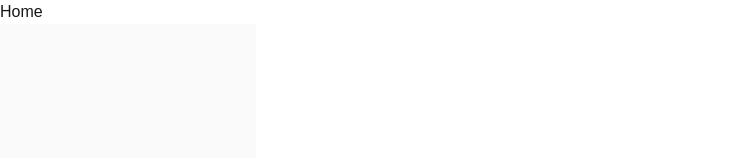
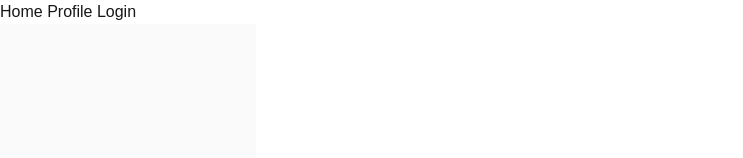
Before and after one commit to MickNate/concert_project, a Next.js app: page / in a window 1280 px wide. Shown: the top 158 px of the page, without its empty margins (0-743 px from the left). Built offline with nearby package versions, Linux system fonts and the light colour scheme.

Commit message:
updating navigation bar

```diff
--- a/app/layout.tsx
+++ b/app/layout.tsx
@@ -31,6 +31,10 @@ export default function RootLayout({
       <div>
           {" "}
           <Link href={"/home"}> Home </Link>
+          {" "}
+          <Link href={"/ownerview"}> Profile </Link>
+          {" "}
+          <Link href={"/login"}> Login </Link>
       </div>
         {children}
       </body>
```
